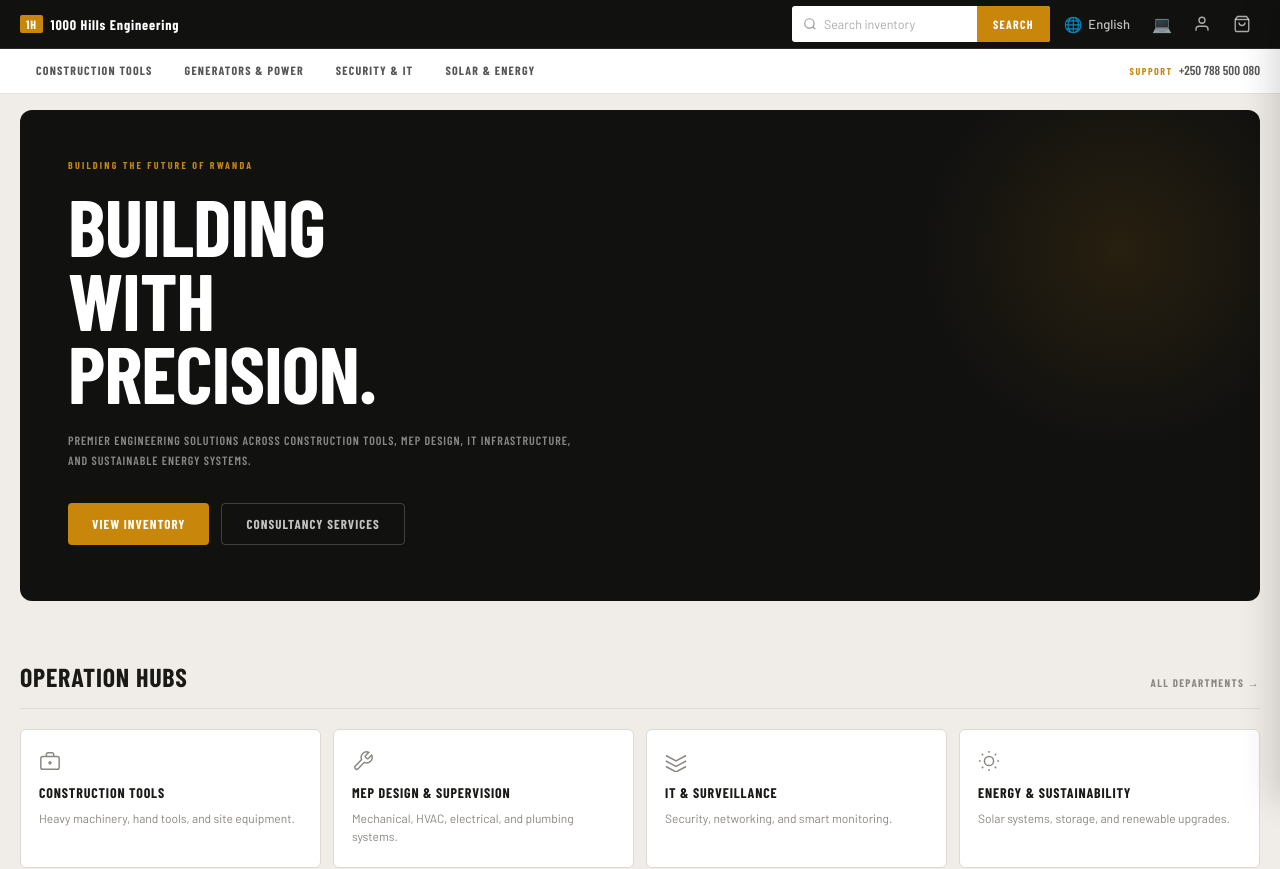
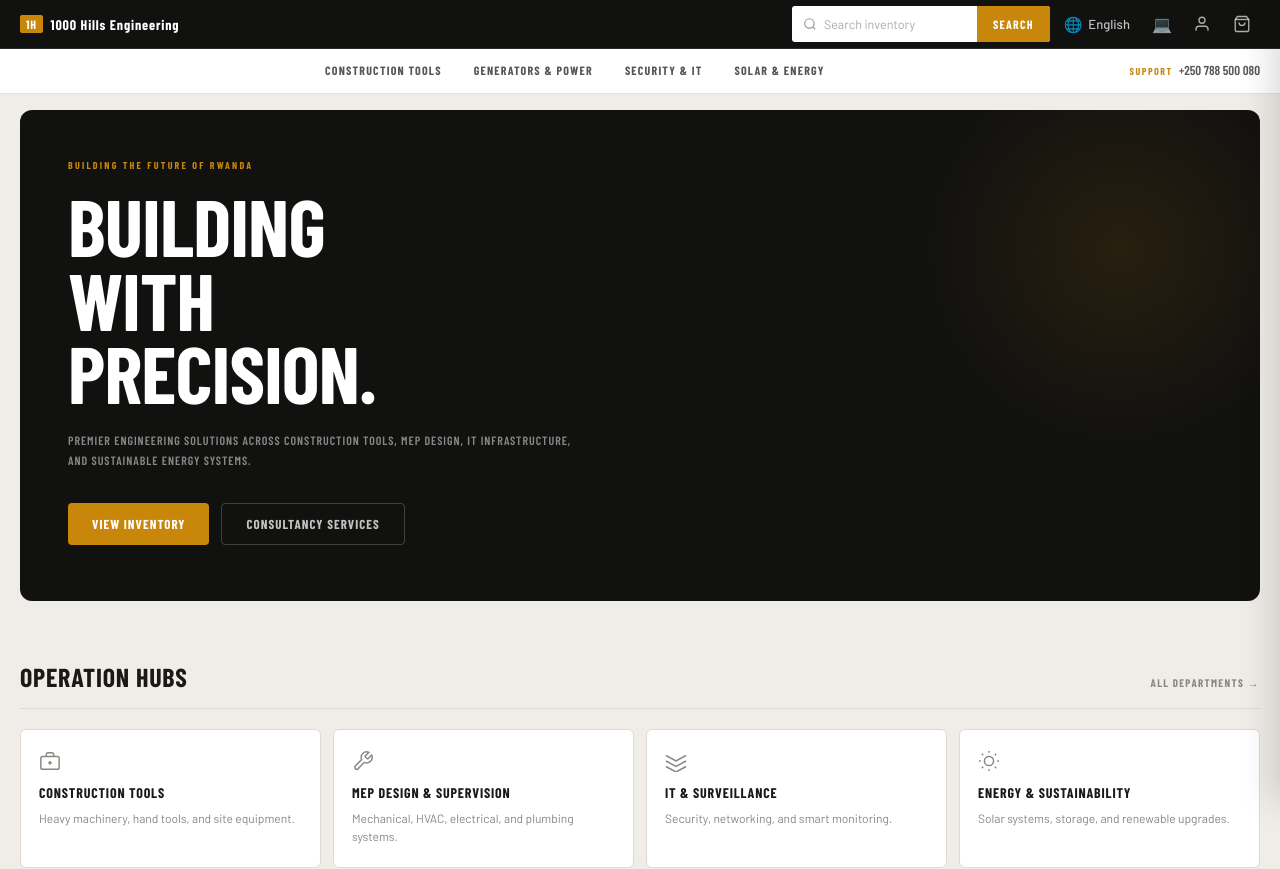
Before and after one commit to KUNDWA1/1000hills_fn, a React (Vite) app: page / in a window 1280 px wide. Shown: the top 869 px of the page. Built offline with nearby package versions, Linux system fonts and the light colour scheme; a web font is replaced by a local one.

Commit message:
feat: add i18n support (EN/FR/RW) and production config

```diff
--- a/src/components/Navbar/Navbar.module.css
+++ b/src/components/Navbar/Navbar.module.css
@@ -173,6 +173,8 @@
   align-items: center;
   gap: 0;
   height: 100%;
+  flex: 1;
+  justify-content: center;
 }
 
 .catBtn {
```
